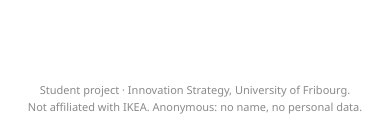
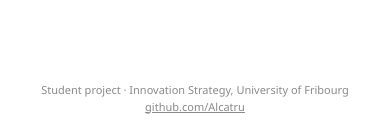
Before and after one commit to Alcatru/ikea-live, a plain HTML site: page index.html in a window 390 px wide. Shown: the part 709-841 px from the top of the page. Drawn offline with Linux system fonts and the light colour scheme.

Commit message:
Phone footer: student project, university, GitHub link only
Co-Authored-By: Claude Opus 5.5 <noreply@anthropic.com>
Claude-Session: https://claude.ai/code/session_01NMXv7ZfprNfqj1rdEzs9zn

```diff
--- a/index.html
+++ b/index.html
@@ -45,6 +45,7 @@
   @keyframes pulse2 { 50% { transform: translateY(-6px); } }
   .ctx { display: flex; gap: 12px; align-items: center; background: var(--soft); color: var(--ink); border-radius: 12px; padding: 10px 12px; margin-top: 12px; }
   .ctx svg { width: 84px; flex: none; } .ctx p { margin: 0; font-size: 14.5px; line-height: 1.35; }
+  footer a { color: inherit; }
   footer { padding: 12px 16px 20px; font-size: 11px; line-height: 1.5; color: var(--grey); text-align: center; }
 </style>
 </head>
@@ -56,7 +57,7 @@
     <span class="st"><span class="status-dot" id="dot"></span><span id="stxt">connecting</span></span>
   </header>
   <main id="main"><div class="wait">Connecting to the presentation…</div></main>
-  <footer>Student project · Innovation Strategy, University of Fribourg.<br>Not affiliated with IKEA. Anonymous: no name, no personal data.</footer>
+  <footer>Student project · Innovation Strategy, University of Fribourg<br><a href="https://github.com/Alcatru" target="_blank" rel="noopener">github.com/Alcatru</a></footer>
 </div>
 <script src="lib/mqtt.min.js"></script>
 <script src="js/common.js"></script>
```
